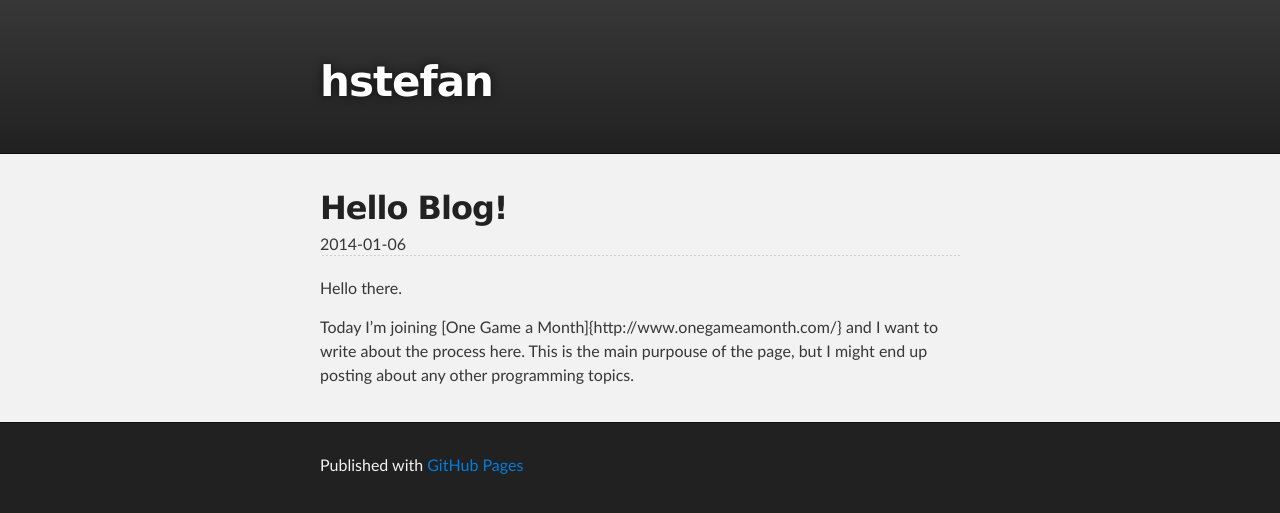
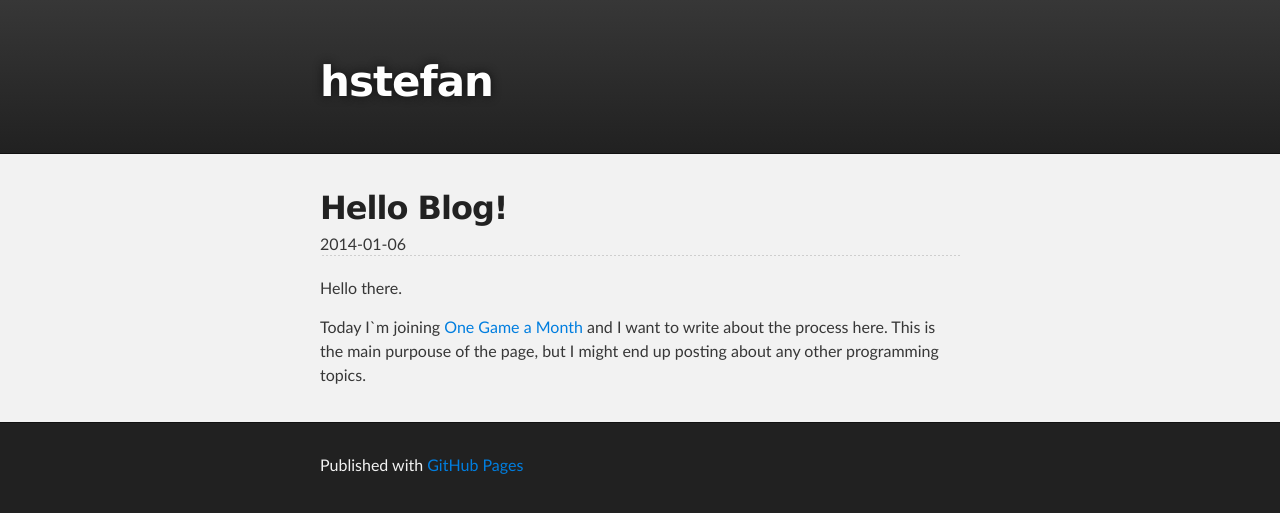
Before and after one commit to hstefan/hstefan.github.com, a Jekyll site: the page built from _posts/2014-01-06-Hello-Blog.md, in a window 1280 px wide. Shown: the top 513 px of the page. Built offline with Jekyll 4.4.1, drawn with Linux system fonts in a browser that asks for light colours.

Commit message:
Fixing markdown syntax mistakes.

```diff
--- a/_posts/2014-01-06-Hello-Blog.md
+++ b/_posts/2014-01-06-Hello-Blog.md
@@ -5,5 +5,5 @@ layout: post
 ---
 Hello there.
 
-Today I'm joining [One Game a Month]{http://www.onegameamonth.com/} and I want to write about the process here.
+Today I`m joining [One Game a Month](http://www.onegameamonth.com/) and I want to write about the process here.
 This is the main purpouse of the page, but I might end up posting about any other programming topics.
```
